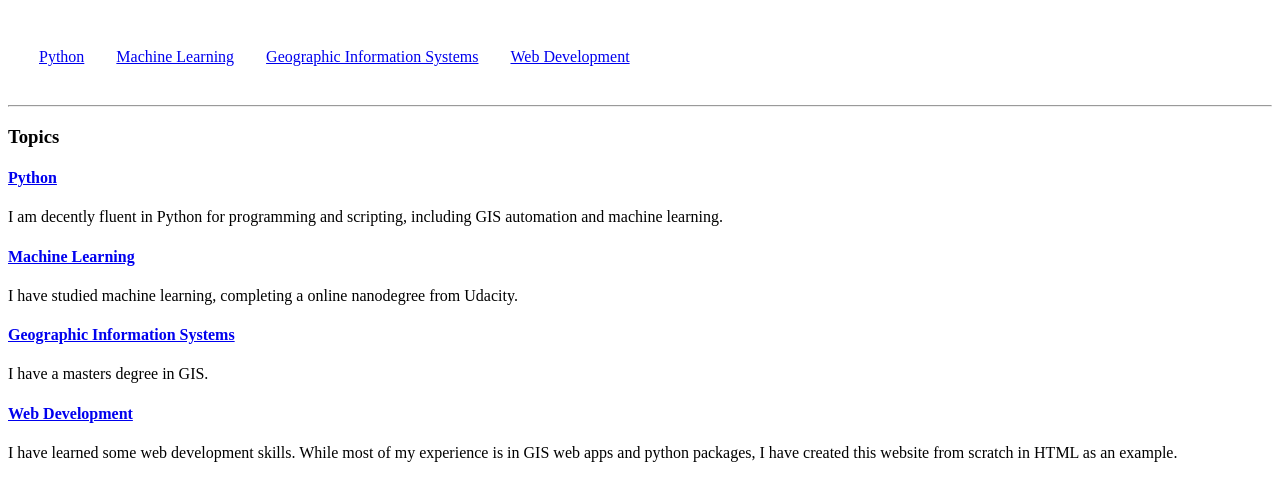
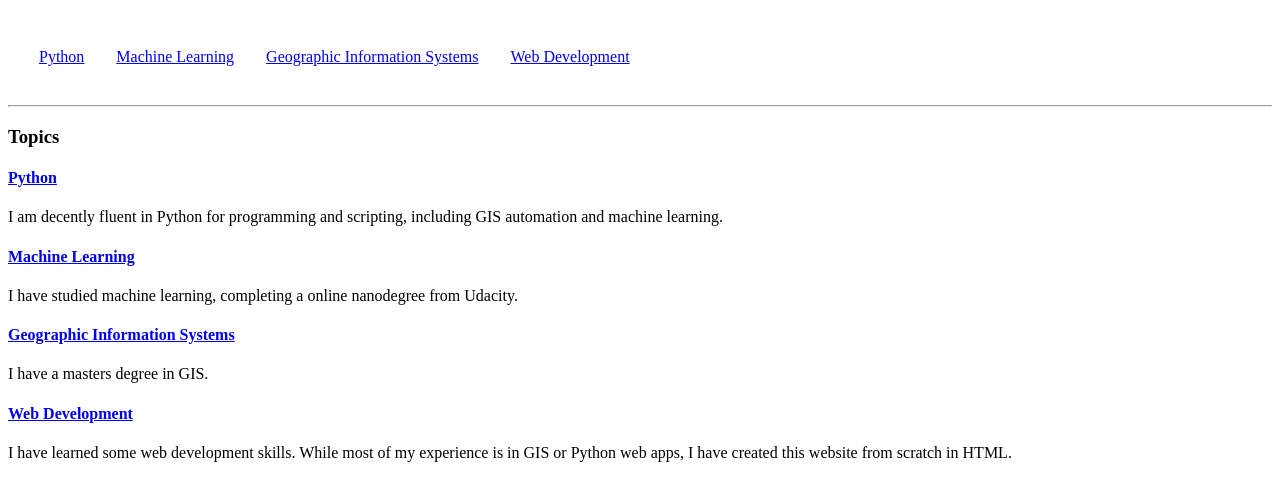
Before and after one commit to joelnewswanger/joelnewswanger.github.io, a plain HTML site: page index.html in a window 1280 px wide. Shown: the part 227-728 px from the top of the page. Drawn offline with Linux system fonts and the light colour scheme.

Commit message:
corrections

```diff
--- a/index.html
+++ b/index.html
@@ -31,8 +31,8 @@
     <p>I have a masters degree in GIS.</p>
     <h4><a href="webdev.html">Web Development</a></h4>
     <p>
-      I have learned some web development skills. While most of my experience is in GIS web apps and python packages,
-      I have created this website from scratch in HTML as an example.
+      I have learned some web development skills. While most of my experience is in GIS or Python web apps,
+      I have created this website from scratch in HTML.
     </p>
   </body>
 </html>
```
Also changed, not shown: gis.html (+1 -1 lines).
